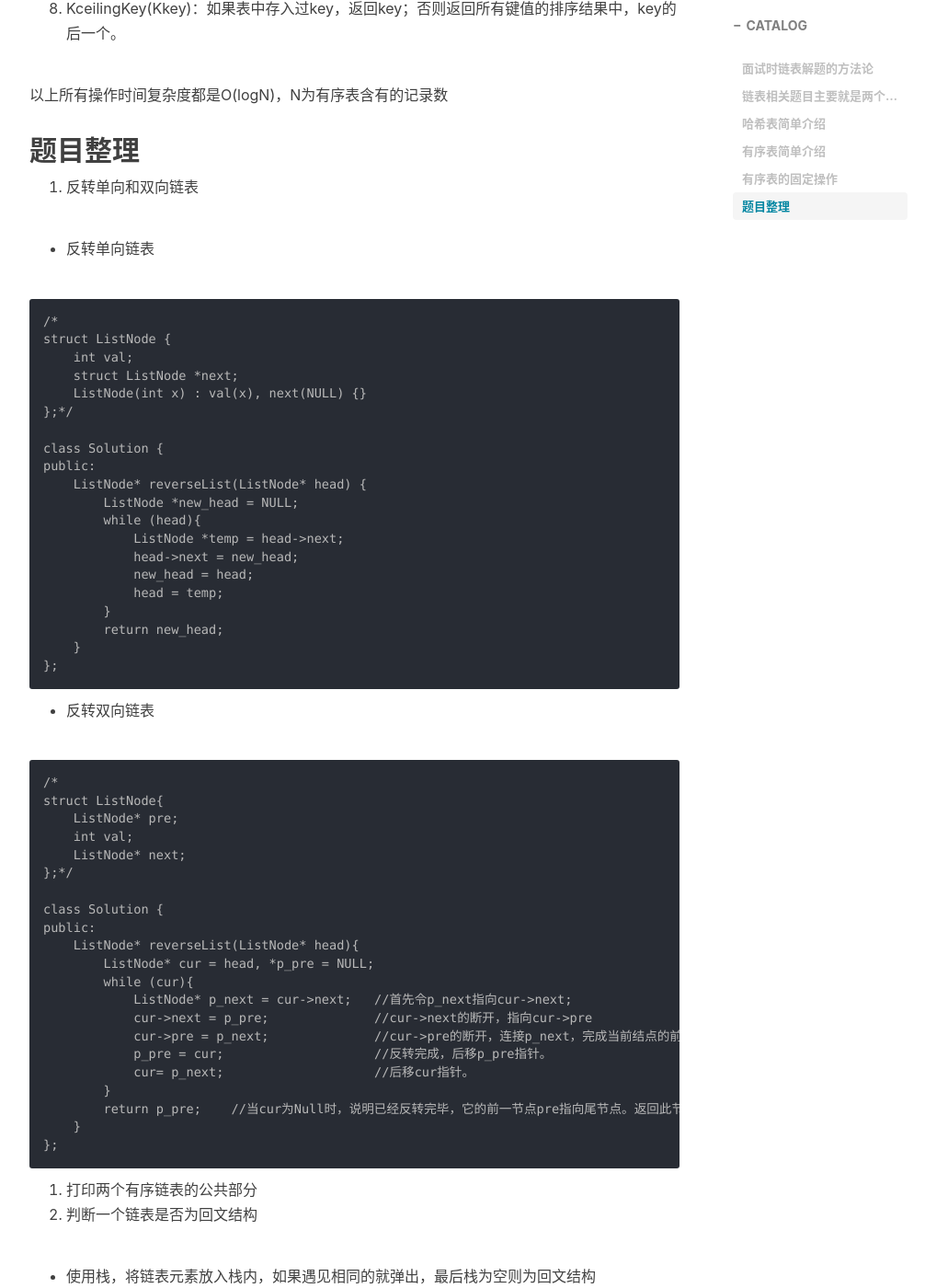
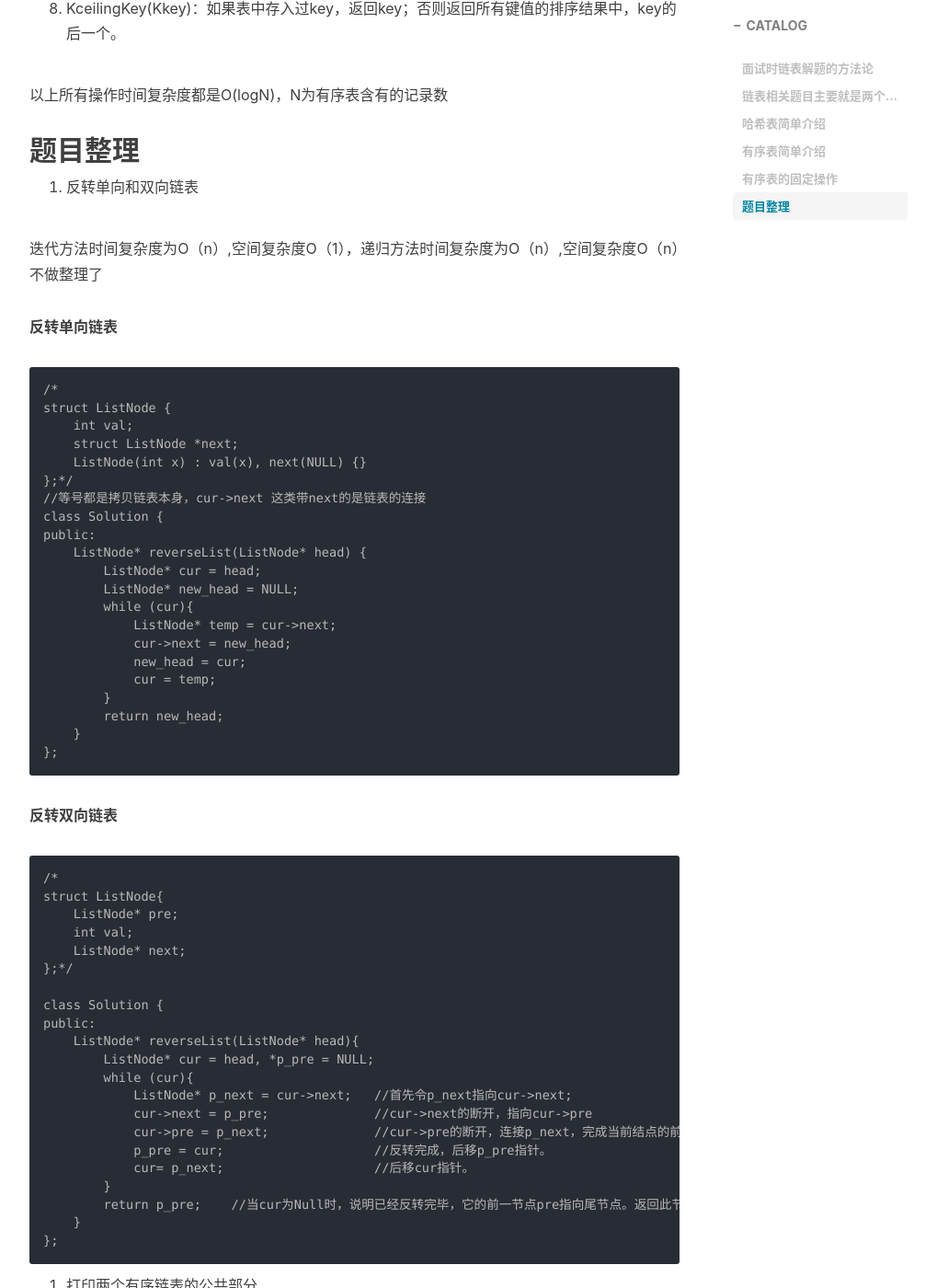
Before and after one commit to AIaimuti/aiaimuti.github.io, a Jekyll site: the page built from _posts/2019-11-20-ListNode.md, in a window 1280 px wide and 1400 px high, scrolled down 1854 px. Shown: the whole window at 92% size, without its empty margins (233-1239 px from the left). Built offline with Jekyll 4.4.1, drawn with Linux system fonts in a browser that asks for light colours; nearby versions of some CDN libraries; comment, search, counter and statistics services are not loaded; some of the changed text lies outside the part shown.

Commit message:
Update 2019-11-20-ListNode.md

````diff
--- a/_posts/2019-11-20-ListNode.md
+++ b/_posts/2019-11-20-ListNode.md
@@ -60,7 +60,9 @@ tags:
 
 1. 反转单向和双向链表
 
-+ 反转单向链表
+迭代方法时间复杂度为O（n）,空间复杂度O（1），递归方法时间复杂度为O（n）,空间复杂度O（n）不做整理了
+
+**反转单向链表**
 
 ```
 /*
@@ -69,23 +71,24 @@ struct ListNode {
     struct ListNode *next;
     ListNode(int x) : val(x), next(NULL) {}
 };*/
-
+//等号都是拷贝链表本身，cur->next 这类带next的是链表的连接
 class Solution {
 public:
     ListNode* reverseList(ListNode* head) {
-        ListNode *new_head = NULL;
-        while (head){
-            ListNode *temp = head->next;
-            head->next = new_head;
-            new_head = head;
-            head = temp;
+        ListNode* cur = head;
+        ListNode* new_head = NULL;
+        while (cur){
+            ListNode* temp = cur->next;
+            cur->next = new_head;
+            new_head = cur;
+            cur = temp;
         }
         return new_head;
     }
 };
 ```
 
-+ 反转双向链表
+**反转双向链表**
 
 ```
 /*
@@ -110,12 +113,37 @@ public:
     }
 };
 ```
+
 2. 打印两个有序链表的公共部分
+
+不相等的部分小者向后移动，相等的部分打印
+
+```
+void sol(list_node * a_head, list_node * b_head)
+{
+    //////在下面完成代码
+    while (a_head && b_head){
+        if(a_head->val < b_head->val){
+            a_head = a_head->next;
+        }
+        else if (a_head->val > b_head->val){
+            b_head = b_head->next;
+        }
+        else if (a_head->val  == b_head->val ){
+            cout << a_head->val << " ";
+            a_head = a_head->next;
+            b_head = b_head->next;
+        }
+    }
+}
+```
+
 3. 判断一个链表是否为回文结构
 
-+ 使用栈，将链表元素放入栈内，如果遇见相同的就弹出，最后栈为空则为回文结构
+**使用栈**，将链表元素放入栈内，如果遇见相同的就弹出，最后栈为空则为回文结构，O（n）,空间复杂度O（n）
 
 **代码**
+
 ```
 using namespace std;
 class PalindromeList {
````
